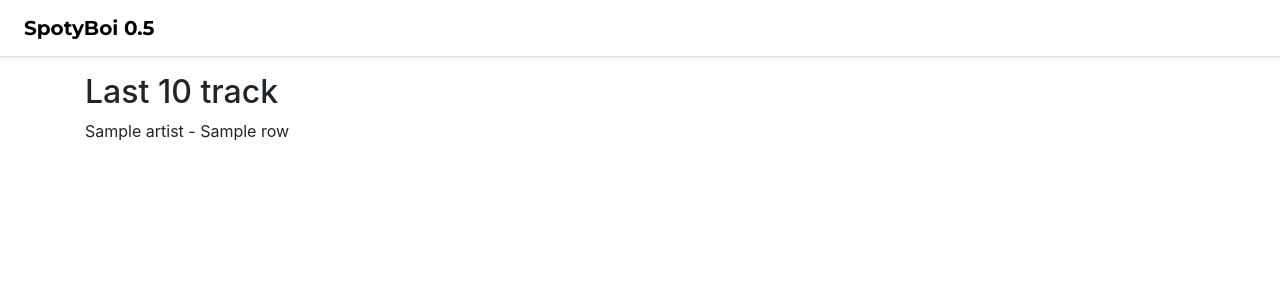
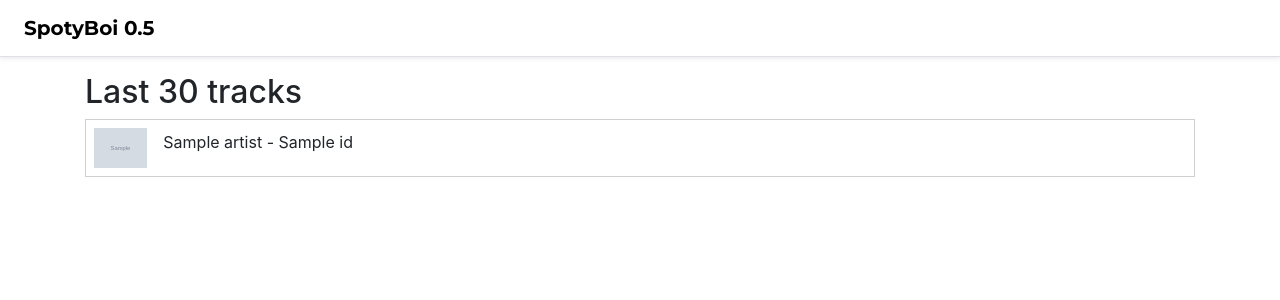
Before and after one commit to passion-dev37/spoti_boi, a Flask app: template templates/recent.html in a window 1280 px wide. Shown: the top 300 px of the page. Run offline with Flask 2, Linux system fonts and the light colour scheme; the template is opened without the code that fills it: most values are stand-ins (such as "Sample title", 1, 10 or a date in 2020); grey boxes marked "Sample" are stand-in pictures; some libraries are stand-ins or nearby versions.

Commit message:
0.5.1 - new recently

```diff
--- a/app.py
+++ b/app.py
@@ -18,7 +18,7 @@ from flask_babel import Babel, gettext
 from functools import wraps
 from dotenv import load_dotenv
 
-DEBUG = False
+DEBUG = True
 
 # objects
 migrate = Migrate(app, db)
@@ -76,6 +76,7 @@ def index():
     ]
 
     if not session.get('uuid'):
+        app.logger.error("Can't find UUID in session. I will create a new one.")
         # Step 1. Visitor is unknown, give random ID
         session['uuid'] = str(uuid.uuid4())
 
@@ -212,11 +213,12 @@ def sign_out():
 @auth
 def currently_playing(UserSettings):
     '''Start here'''
-    results = UserSettings.spotify.current_user_recently_played(limit=15)
+    results = UserSettings.spotify.current_user_recently_played(limit=30)
     currently_played = [
-        item['track']
+        [item['track'], UserSettings.spotify.track(item['track']['id'])]
         for i, item in enumerate(results['items'])
     ]
+
     return render_template('recent.html', bodytext=currently_played)
 
 
--- a/static/css/style.css
+++ b/static/css/style.css
@@ -66,3 +66,10 @@
 .modal-content {
     border-radius: 10px !important;
 }
+
+.songData {
+    border: 1px solid #d0d0d0;
+}
+.songData > p {
+    margin-bottom: 0px !important;
+}
--- a/templates/recent.html
+++ b/templates/recent.html
@@ -7,9 +7,19 @@
 {% block body %}
 
     {% if bodytext %}
-        <h2>Last 10 track</h2>
+        <h2>Last 30 tracks</h2>
         {% for m in bodytext %}
-        <p>{{m.artists[0].name}} - {{m.name}}</p>
+        <div class="songData">
+            <div class="d-flex flex-row">
+                <div class="p-2">
+                    <img wigth='40' height="40" src="{{m[1].album.images[2].url}}">
+                </div>
+                <div class="p-2 align-middle">
+                    <span class='align-middle'>{{m[0].artists[0].name}} - {{m[0].name}}</span>
+                </div>
+
+            </div>
+        </div>
         {% endfor %}
     {% endif %}
 
```
Also changed, not shown: tasks.py (+9 -5 lines).
